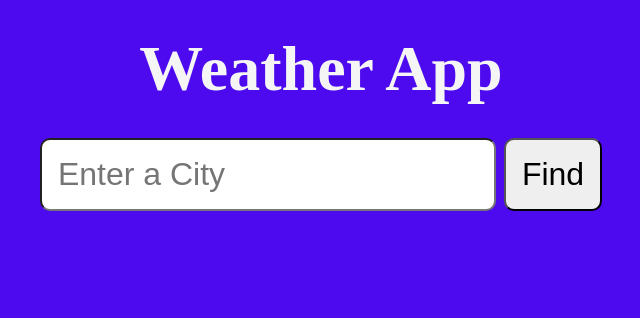
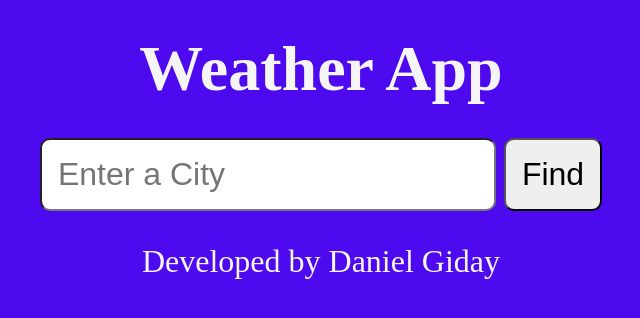
Before and after one commit to codewithdani/weather_app, a Flask app: page / in a window 1280 px wide. Shown: the top 318 px of the page, without its empty margins (319-959 px from the left). Run offline with Flask 3, Linux system fonts and the light colour scheme.

Commit message:
adding footer

```diff
--- a/templates/index.html
+++ b/templates/index.html
@@ -14,6 +14,7 @@
         <input type="text" name="city" id="city" placeholder="Enter a City" />
         <button type="submit">Find</button>
     </form>
+    <footer>Developed by Daniel Giday</footer>
 </body>
 
 </html>
```
